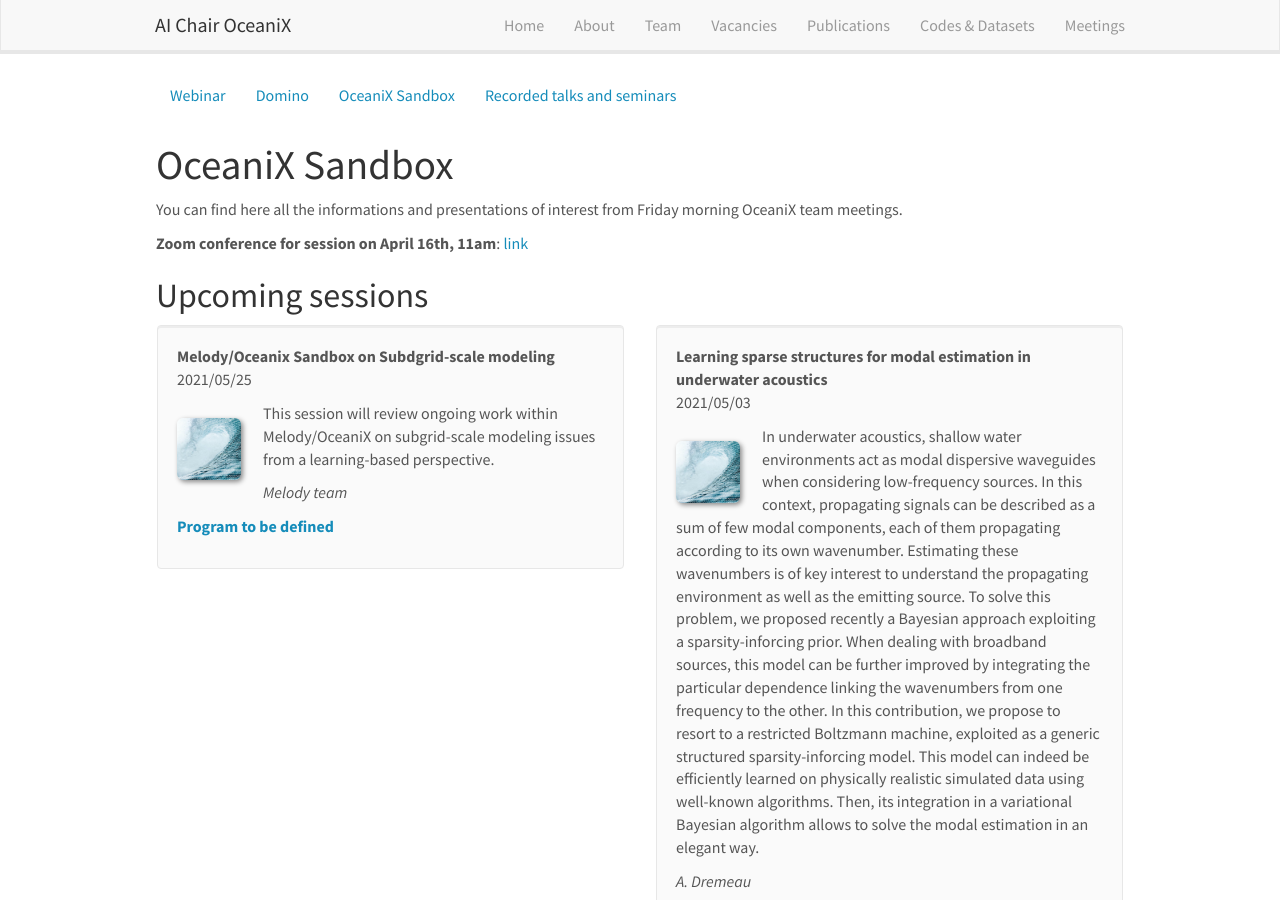
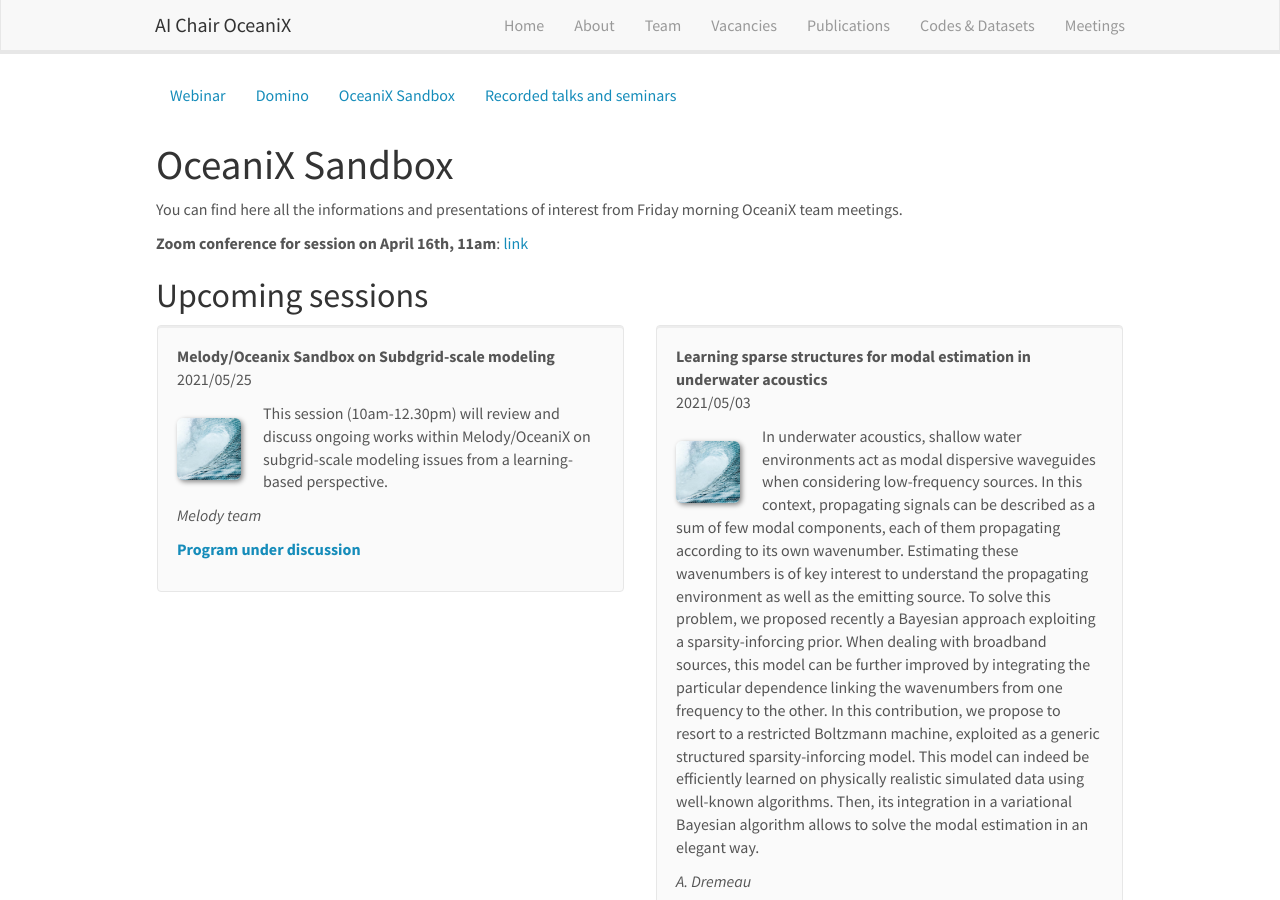
Before and after one commit to CIA-Oceanix/CIA-Oceanix.github.io, a Jekyll site: the page built from _pages/oceanix_sandbox.md, in a window 1280 px wide and 900 px high. Built offline with Jekyll 4.4.1, drawn with Linux system fonts in a browser that asks for light colours; nearby versions of some CDN libraries.

Commit message:
Update sandbox_list.yml

```diff
--- a/_data/sandbox_list.yml
+++ b/_data/sandbox_list.yml
@@ -1,13 +1,13 @@
 
 - title: "Melody/Oceanix Sandbox on Subdgrid-scale modeling"
   image: default.jpg
-  description: This session will review ongoing work within Melody/OceaniX on subgrid-scale modeling issues from a learning-based perspective.
+  description: This session (10am-12.30pm) will review and discuss ongoing works within Melody/OceaniX on subgrid-scale modeling issues from a learning-based perspective.
   date: 2021/05/25
   authors: Melody team
   link:
   slideslink:
-    url1:
-    display1: Program to be defined
+    url1: https://docs.google.com/document/d/1id06ixS1xvDaI9IQhB3w7T9baM5fWdVWsyJJXDZlKvs/edit?usp=sharing
+    display1: Program under discussion
     url2:
     display2:
   highlight: 1
```
